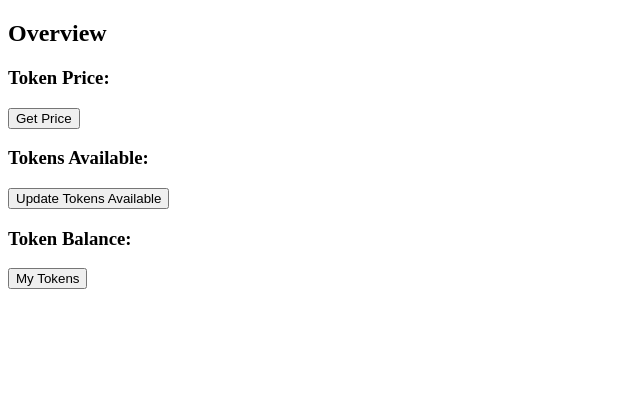
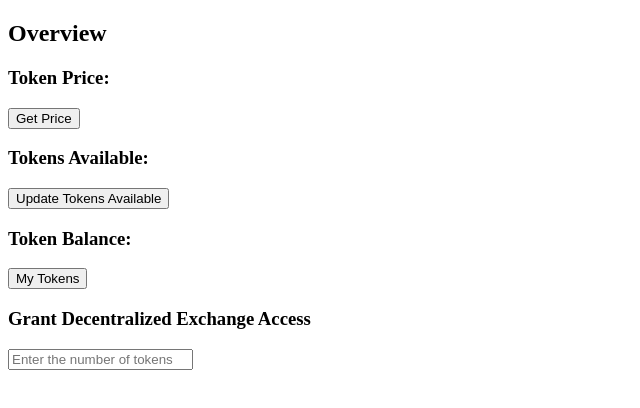
Before and after one commit to harrisb002/ERC20, a website: page frontend/base.html in a window 1280 px wide. Shown: the whole page, without its empty margins (0-640 px from the left). Drawn offline with Linux system fonts and the light colour scheme.

Commit message:
HTML adding token DEX access

```diff
--- a/frontend/base.html
+++ b/frontend/base.html
@@ -28,6 +28,22 @@
         </div>
       </div>
     </div>
+    <div class="container">
+      <div class="row">
+        <div class="item">
+          <h3>Grant Decentralized Exchange Access</h3>
+          <div>
+            <input
+              type="number"
+              min="0"
+              placeholder="Enter the number of tokens
+            to grant access to"
+              id="tokenGrant"
+            />
+          </div>
+        </div>
+      </div>
+    </div>
 
     <script
       src="https://cdn.ethers.io/lib/ethers-5.2.umd.min.js"
```
